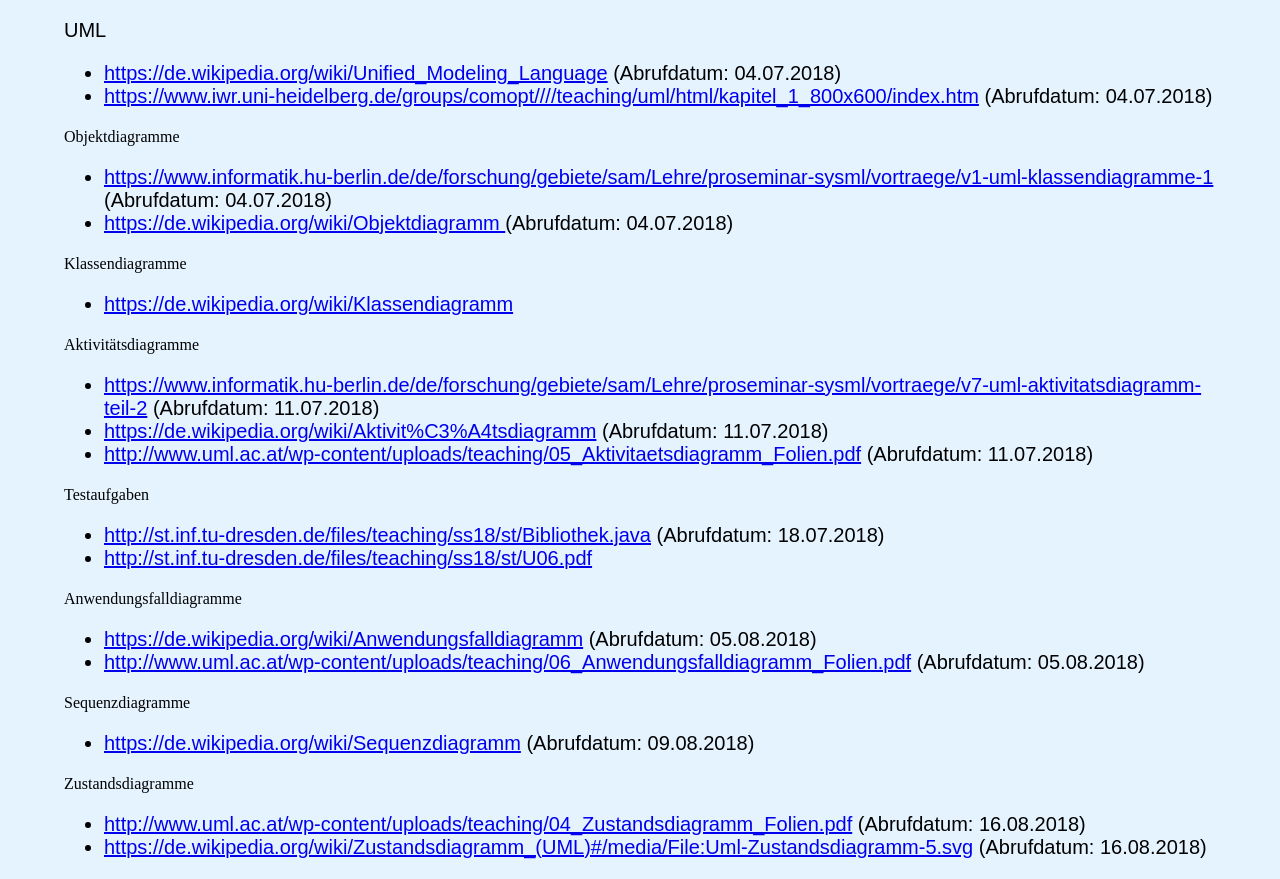
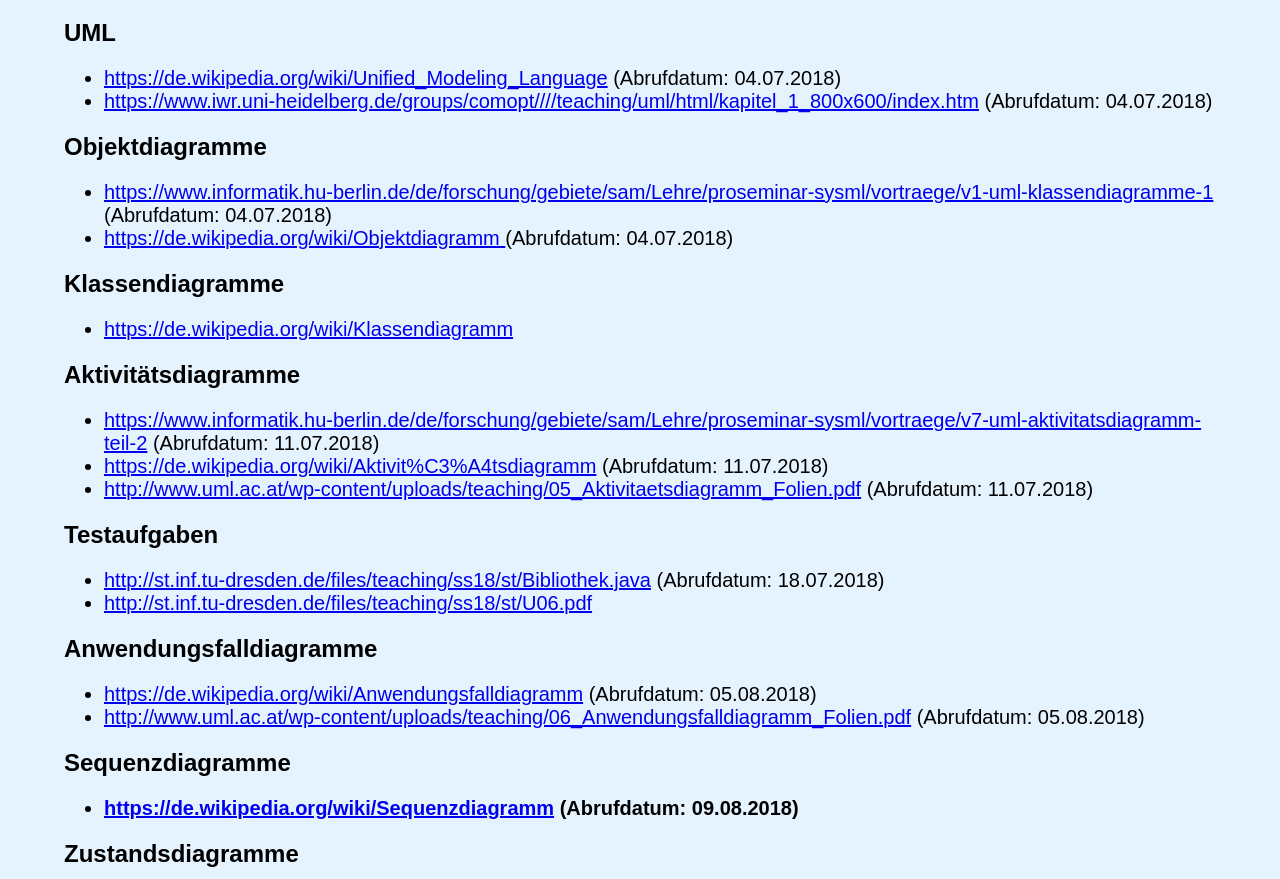
Before and after one commit to niceboy120/E-Learning_2018, a plain HTML site: page Quellen.html in a window 1280 px wide. Shown: the part 61-940 px from the top of the page. Drawn offline with Linux system fonts and the light colour scheme.

Commit message:
Change Sources Headlines

```diff
--- a/Quellen.html
+++ b/Quellen.html
@@ -11,55 +11,52 @@
 
 <body>
 	<h1>Quellen</h1>
-	<p>
-	UML
+	<h2>UML</h2>
 		<ul>
 			<li><a href="https://de.wikipedia.org/wiki/Unified_Modeling_Language">https://de.wikipedia.org/wiki/Unified_Modeling_Language</a> (Abrufdatum: 04.07.2018)</li>
 			<li><a href="https://www.iwr.uni-heidelberg.de/groups/comopt////teaching/uml/html/kapitel_1_800x600/index.htm">https://www.iwr.uni-heidelberg.de/groups/comopt////teaching/uml/html/kapitel_1_800x600/index.htm</a> (Abrufdatum: 04.07.2018)</li>
 		</ul>
-	Objektdiagramme
+	<h2>Objektdiagramme	</h2>
 		<ul>
 			<li><a href="https://www.informatik.hu-berlin.de/de/forschung/gebiete/sam/Lehre/proseminar-sysml/vortraege/v1-uml-klassendiagramme-1"> https://www.informatik.hu-berlin.de/de/forschung/gebiete/sam/Lehre/proseminar-sysml/vortraege/v1-uml-klassendiagramme-1 </a> (Abrufdatum: 04.07.2018)</li>
 			<li><a href="https://de.wikipedia.org/wiki/Objektdiagramm"> https://de.wikipedia.org/wiki/Objektdiagramm </a> (Abrufdatum: 04.07.2018)</li>
 		</ul>
-	Klassendiagramme
+	<h2>Klassendiagramme</h2>
 		<ul>
 			<li><a href="https://de.wikipedia.org/wiki/Klassendiagramm"> https://de.wikipedia.org/wiki/Klassendiagramm </a></li>
 		</ul>
-	Aktivitätsdiagramme
+	<h2>Aktivitätsdiagramme</h2>
 		<ul>
 			<li><a href="https://www.informatik.hu-berlin.de/de/forschung/gebiete/sam/Lehre/proseminar-sysml/vortraege/v7-uml-aktivitatsdiagramm-teil-2">https://www.informatik.hu-berlin.de/de/forschung/gebiete/sam/Lehre/proseminar-sysml/vortraege/v7-uml-aktivitatsdiagramm-teil-2</a> (Abrufdatum: 11.07.2018)</li>
 			<li> <a href="https://de.wikipedia.org/wiki/Aktivit%C3%A4tsdiagramm">https://de.wikipedia.org/wiki/Aktivit%C3%A4tsdiagramm</a> (Abrufdatum: 11.07.2018)</li>
 			<li> <a href="http://www.uml.ac.at/wp-content/uploads/teaching/05_Aktivitaetsdiagramm_Folien.pdf">http://www.uml.ac.at/wp-content/uploads/teaching/05_Aktivitaetsdiagramm_Folien.pdf</a> (Abrufdatum: 11.07.2018)</li>
 		</ul>
-	Testaufgaben
+	<h2>Testaufgaben</h2>
 		<ul>
 			<li><a href=" http://st.inf.tu-dresden.de/files/teaching/ss18/st/Bibliothek.java">http://st.inf.tu-dresden.de/files/teaching/ss18/st/Bibliothek.java</a> (Abrufdatum: 18.07.2018)</li>
 			<li><a href="http://st.inf.tu-dresden.de/files/teaching/ss18/st/U06.pdf">http://st.inf.tu-dresden.de/files/teaching/ss18/st/U06.pdf</a></li>
 		</ul>
 
-	Anwendungsfalldiagramme
+	<h2>Anwendungsfalldiagramme</h2>
 		<ul>
 			<li><a href="https://de.wikipedia.org/wiki/Anwendungsfalldiagramm">https://de.wikipedia.org/wiki/Anwendungsfalldiagramm</a> (Abrufdatum: 05.08.2018)</li>
 			<li><a href="http://www.uml.ac.at/wp-content/uploads/teaching/06_Anwendungsfalldiagramm_Folien.pdf">http://www.uml.ac.at/wp-content/uploads/teaching/06_Anwendungsfalldiagramm_Folien.pdf</a> (Abrufdatum: 05.08.2018)</li>
 		</ul>
 
-	Sequenzdiagramme
+	<h2>Sequenzdiagramme<h2>
 		<ul>
 			<li><a href="https://de.wikipedia.org/wiki/Sequenzdiagramm">https://de.wikipedia.org/wiki/Sequenzdiagramm</a> (Abrufdatum: 09.08.2018)</li>
 		</ul>
 
-	Zustandsdiagramme
+	<h2>Zustandsdiagramme</h2>
 		<ul>
 			<li><a href="http://www.uml.ac.at/wp-content/uploads/teaching/04_Zustandsdiagramm_Folien.pdf">http://www.uml.ac.at/wp-content/uploads/teaching/04_Zustandsdiagramm_Folien.pdf</a> (Abrufdatum: 16.08.2018)</li>
 			<li><a href="https://de.wikipedia.org/wiki/Zustandsdiagramm_(UML)#/media/File:Uml-Zustandsdiagramm-5.svg">https://de.wikipedia.org/wiki/Zustandsdiagramm_(UML)#/media/File:Uml-Zustandsdiagramm-5.svg</a> (Abrufdatum: 16.08.2018)</li>
 		</ul>
 
-	Tools
+	<h2>Tools</h2>
 		<ul>
 			<li><a href="https://de.wikipedia.org/wiki/UML-Werkzeug">https://de.wikipedia.org/wiki/UML-Werkzeug</a> (Abrufdatum: 20.08.2018) </li>
 		</ul>
-
-	</p>
 </body>
 </html>
```
